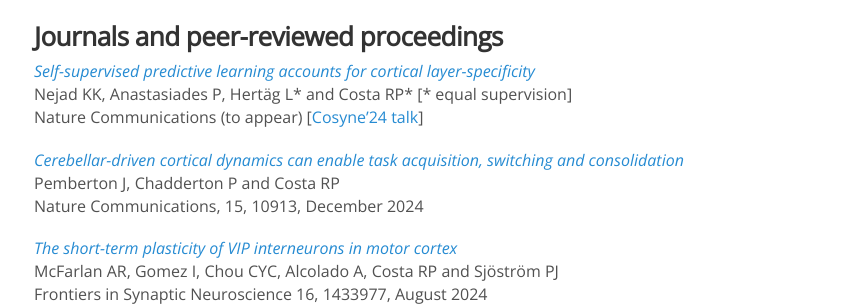
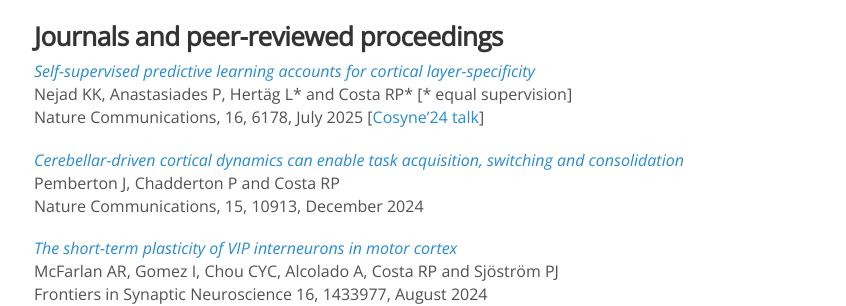
Before and after one commit to neuralml/neuralml.github.io, a Jekyll site: the page built from publications.md, in a window 1280 px wide and 900 px high, scrolled down 502 px. Shown: the part 154-460 px from the top of the window, without its empty margins (221-1067 px from the left). Built offline with Jekyll 4.4.1, drawn with Linux system fonts in a browser that asks for light colours; nearby versions of some CDN libraries.

Commit message:
Update publications.md

```diff
--- a/publications.md
+++ b/publications.md
@@ -37,9 +37,9 @@ PsyArXiv:10.31234/osf.io/9a7y8
 
 ### Journals and peer-reviewed proceedings
 
-[_Self-supervised predictive learning accounts for cortical layer-specificity_](https://doi.org/10.1101/2024.04.24.590916)<br>
+[_Self-supervised predictive learning accounts for cortical layer-specificity_](https://www.nature.com/articles/s41467-025-61399-5)<br>
 Nejad KK, Anastasiades P, Hertäg L\* and Costa RP\* [\* equal supervision]<br>
-Nature Communications (to appear) [[Cosyne'24 talk](https://youtu.be/rNPhkhJtCc8)]
+Nature Communications, 16, 6178, July 2025 [[Cosyne'24 talk](https://youtu.be/rNPhkhJtCc8)]
 
 [_Cerebellar-driven cortical dynamics can enable task acquisition, switching and consolidation_](https://www.nature.com/articles/s41467-024-55315-6)<br>
 Pemberton J, Chadderton P and Costa RP<br>
```
